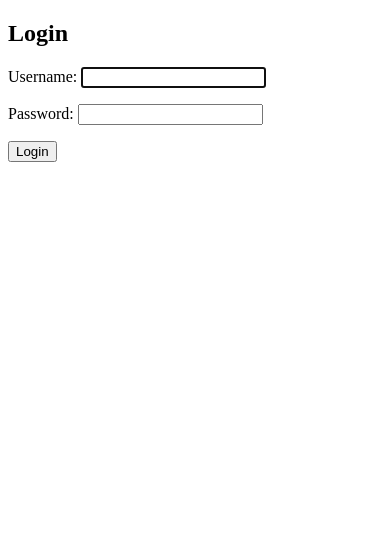
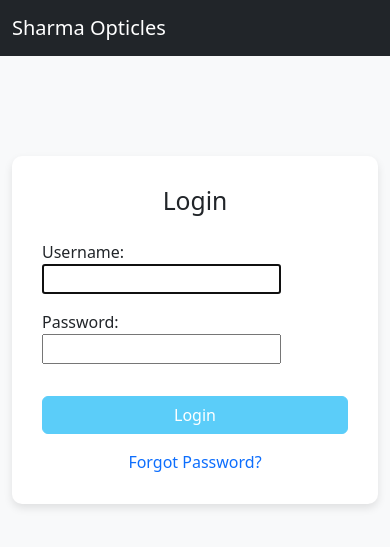
Before and after one commit to Priya04sharma/Optical_website, a Django app: page /accounts/login/ in a window 390 px wide. Shown: the top 547 px of the page. Run offline with Django 3.2, Linux system fonts and the light colour scheme.

Commit message:
login UI

```diff
--- a/ecommerce/ecommerce/settings.py
+++ b/ecommerce/ecommerce/settings.py
@@ -40,6 +40,7 @@ INSTALLED_APPS = [
     'django.contrib.sessions',
     'django.contrib.messages',
     'django.contrib.staticfiles',
+    'widget_tweaks',
     # 'cart',
     # 'orders',
     # 'shop'
--- a/ecommerce/templates/registration/login.html
+++ b/ecommerce/templates/registration/login.html
@@ -1,15 +1,62 @@
 <!DOCTYPE html>
-<html>
+<html lang="en">
 <head>
+    <meta charset="UTF-8">
     <title>Login</title>
+    <!-- Bootstrap CSS -->
+    <link href="https://cdn.jsdelivr.net/npm/bootstrap@5.3.0/dist/css/bootstrap.min.css" rel="stylesheet">
+    <style>
+        body {
+            background-color: #f8f9fa;
+        }
+        .login-container {
+            margin-top: 100px;
+            max-width: 400px;
+            padding: 30px;
+            background-color: #ffffff;
+            border-radius: 10px;
+            box-shadow: 0 4px 8px rgba(0,0,0,0.1);
+        }
+        .form-control {
+            border-radius: 6px;
+        }
+        .btn-primary {
+            background-color: #5bcdf9;
+            border-color: #5bcdf9;
+        }
+        .btn-primary:hover {
+            background-color: #31b0d5;
+            border-color: #31b0d5;
+        }
+    </style>
 </head>
 <body>
-    <h2>Login</h2>
-    <form method="post">
-        {% csrf_token %}
-        {{ form.as_p }}
-        <button type="submit">Login</button>
-    </form>
 
+    <!-- Navbar -->
+    <nav class="navbar navbar-dark bg-dark">
+        <div class="container">
+            <a class="navbar-brand" href="#">Sharma Opticles</a>
+        </div>
+    </nav>
+
+    <!-- Login Form -->
+    <div class="container d-flex justify-content-center">
+        <div class="login-container">
+            <h2 class="text-center mb-4">Login</h2>
+            <form method="post">
+                {% csrf_token %}
+                <div class="form-group">
+                    {{ form.as_p }}
+                </div>
+                <button type="submit" class="btn btn-primary w-100 mt-3">Login</button>
+            </form>
+            <div class="text-center mt-3">
+                <a href="{% url 'password_reset' %}" class="text-decoration-none">Forgot Password?</a>
+            </div>
+        </div>
+    </div>
+
+    <!-- Bootstrap JS -->
+    <script src="https://cdn.jsdelivr.net/npm/bootstrap@5.3.0/dist/js/bootstrap.bundle.min.js"></script>
 </body>
 </html>
```
Also changed, not shown: ecommerce/shop/static/css/styles.css (+69 -14 lines), ecommerce/db.sqlite3.
